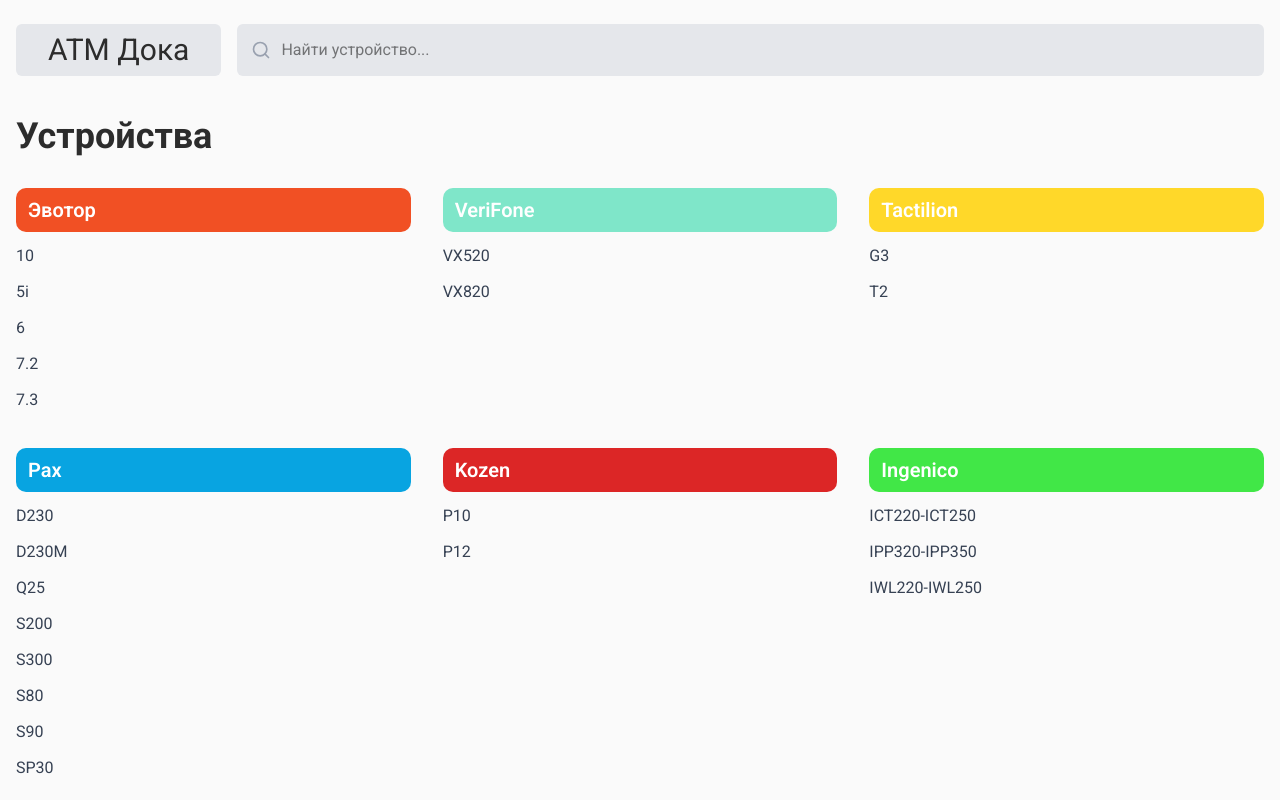
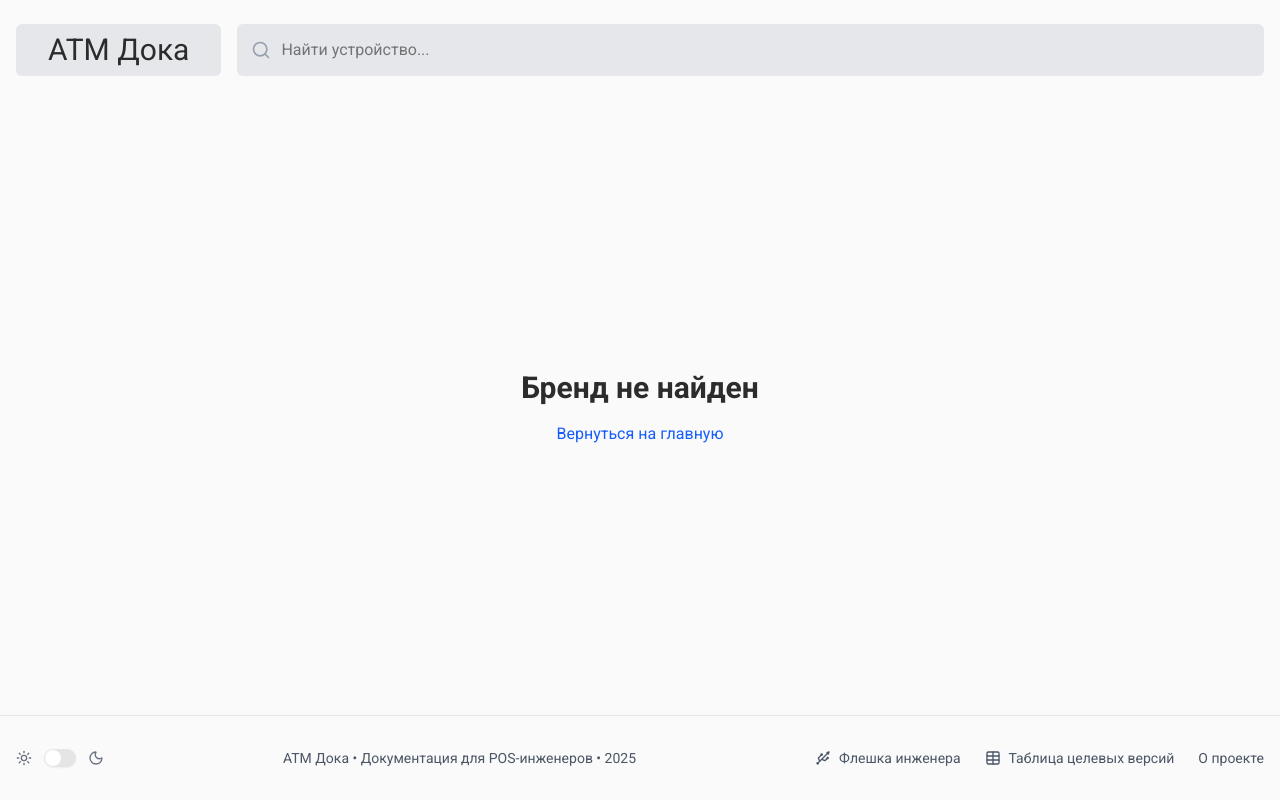
Before and after one commit to Kravchenko-Sergey/atm-doka, a Next.js app: page /devices in a window 1280 px wide. Shown: the top 800 px of the page. Built offline with nearby package versions, Linux system fonts and the light colour scheme.

Commit message:
fix: delete device rout

```diff
--- a/src/app/devices/[brand]/[model]/page.tsx
+++ b/src/app/[brand]/[model]/page.tsx
@@ -98,7 +98,7 @@
 	useEffect(() => {
 		if (!device && brandSlug && modelSlug) {
 			// Если устройство не найдено, перенаправляем на страницу бренда
-			router.push(`/devices/${brandSlug}`)
+			router.push(`/${brandSlug}`)
 			return
 		}
 
@@ -124,7 +124,7 @@
 	// Функция для получения URL устройства
 	const getDeviceUrl = (deviceItem: any) => {
 		if (!deviceItem) return '/'
-		return `/devices/${deviceItem.brandSlug}/${deviceItem.modelSlug}`
+		return `/${deviceItem.brandSlug}/${deviceItem.modelSlug}`
 	}
 
 	const Content = device?.content
@@ -185,7 +185,7 @@
 								</Link>
 								<ChevronRight size={16} />
 								<Link
-									href={`/devices/${brandSlug}`}
+									href={`/${brandSlug}`}
 									className='flex items-center gap-1 hover:text-white transition-colors'
 								>
 									<span>{brandInfo?.displayBrand || device.brand}</span>
--- a/src/app/devices/[brand]/page.tsx
+++ b/src/app/[brand]/page.tsx
@@ -118,7 +118,7 @@
 										{brandDevices.map((device) => (
 											<div key={device.id} className='py-1'>
 												<Link
-													href={`/devices/${brandSlug}/${device.modelSlug}`}
+													href={`/${brandSlug}/${device.modelSlug}`}
 													className='text-base md:text-lg text-gray-700 dark:text-gray-300 hover:text-blue-600
                           dark:hover:text-blue-400 hover:underline transition-colors whitespace-nowrap flex items-center gap-2'
 												>
--- a/src/app/devices/page.tsx
+++ /dev/null
@@ -1,89 +0,0 @@
-'use client'
-
-import { Device, useRootStore } from '@/lib'
-import { useEffect, useState } from 'react'
-import Link from 'next/link'
-
-export default function DevicesPage() {
-	const devices = useRootStore((state) => state.devices)
-	const [groupedDevices, setGroupedDevices] = useState<
-		Record<string, Device[]>
-	>({})
-
-	// Группировка устройств по брендам
-	useEffect(() => {
-		const grouped: Record<string, Device[]> = {}
-
-		devices.forEach((device) => {
-			const brand = device.brand
-			if (!grouped[brand]) {
-				grouped[brand] = []
-			}
-			grouped[brand].push(device)
-		})
-
-		// Сортируем бренды по алфавиту, а устройства внутри по модели
-		const sortedGrouped = Object.entries(grouped)
-			.sort(([brandA], [brandB]) => brandB.localeCompare(brandA))
-			.reduce(
-				(acc, [brand, brandDevices]) => {
-					const sortedDevices = brandDevices.sort((a, b) =>
-						a.model.localeCompare(b.model)
-					)
-					acc[brand] = sortedDevices
-					return acc
-				},
-				{} as Record<string, Device[]>
-			)
-
-		setGroupedDevices(sortedGrouped)
-	}, [devices])
-
-	// Получаем цвет для бренда из первого устройства этого бренда
-	const getBrandColor = (brand: string): string => {
-		const firstDevice = groupedDevices[brand]?.[0]
-		return firstDevice?.bgColor || '#6b7280'
-	}
-
-	return (
-		<div className='container pt-20 md:pt-4 max-w-[1572px] mx-auto px-4 py-8'>
-			{/* Заголовок */}
-			<h1 className='text-4xl font-bold mb-8'>Устройства</h1>
-
-			{/* Три колонки с брендами */}
-			<div className='grid grid-cols-1 md:grid-cols-2 lg:grid-cols-3 gap-6 lg:gap-8'>
-				{Object.entries(groupedDevices).map(([brand, brandDevices]) => {
-					const brandColor = getBrandColor(brand)
-					return (
-						<div key={brand} className='space-y-2'>
-							{/* Заголовок бренда с цветным фоном */}
-							<div className='text-xl font-semibold'>
-								<div
-									className='text-xl font-semibold px-3 py-2 rounded-lg text-white'
-									style={{ backgroundColor: brandColor }}
-								>
-									{brand}
-								</div>
-							</div>
-
-							{/* Список моделей */}
-							<ul className='space-y-1'>
-								{brandDevices.map((device) => (
-									<li key={device.id} className='py-1'>
-										<Link
-											href={`/devices/${device.url}`}
-											className='text-base text-gray-700 dark:text-gray-300 hover:text-blue-600
-												dark:hover:text-blue-400 hover:underline transition-colors'
-										>
-											{device.model}
-										</Link>
-									</li>
-								))}
-							</ul>
-						</div>
-					)
-				})}
-			</div>
-		</div>
-	)
-}
--- a/src/app/home-client.tsx
+++ b/src/app/home-client.tsx
@@ -20,7 +20,7 @@
 		() =>
 			brands.map((brand) => ({
 				title: brand.displayBrand,
-				url: `/devices/${brand.brand}`,
+				url: `/${brand.brand}`,
 				color: brand.color
 			})),
 		[brands]
@@ -35,7 +35,7 @@
 				color: brand.color,
 				models: brand.models.map((model) => ({
 					name: model.displayName,
-					url: `/devices/${brand.brand}/${model.slug}`
+					url: `/${brand.brand}/${model.slug}`
 				}))
 			})),
 		[brands]
@@ -138,7 +138,7 @@
 						{displayedDevices.length > 0 ? (
 							displayedDevices.map((device) => (
 								<Link
-									href={`/devices/${device.brandSlug}/${device.modelSlug}`}
+									href={`/${device.brandSlug}/${device.modelSlug}`}
 									key={device.id}
 									className='relative p-4 min-w-[320px] h-[330px] flex flex-col items-center justify-between flex-1 rounded-sm overflow-hidden transition-all duration-300 ease-in-out sm:h-[480px] sm:min-w-[400px] hover:shadow-lg hover:scale-101'
 									style={{ backgroundColor: device.bgColor }}
--- a/src/app/sitemap.ts
+++ b/src/app/sitemap.ts
@@ -117,7 +117,7 @@
 
 	// Страницы брендов
 	const brandPages = uniqueBrands.map((brand) => ({
-		url: `${baseUrl}/devices/${brand}`,
+		url: `${baseUrl}/${brand}`,
 		lastModified: currentDate,
 		changeFrequency: 'weekly' as const,
 		priority: 0.9
@@ -125,7 +125,7 @@
 
 	// Страницы устройств
 	const devicePages = devices.map((device) => ({
-		url: `${baseUrl}/devices/${device.brand}/${device.modelSlug}`,
+		url: `${baseUrl}/${device.brand}/${device.modelSlug}`,
 		lastModified: device.updatedAt,
 		changeFrequency: 'weekly' as const,
 		priority: 0.8
--- a/src/components/features/search/search-input.tsx
+++ b/src/components/features/search/search-input.tsx
@@ -57,9 +57,9 @@
 		if (!device.brand || !device.model) return '#'
 
 		const brandSlug = device.brandSlug.toLowerCase()
-		const modelSlug = createModelSlug(device.model)
+		const modelSlug = createModelSlug(device.modelSlug)
 
-		return `/devices/${brandSlug}/${modelSlug}`
+		return `/${brandSlug}/${modelSlug}`
 	}
 
 	return (
--- a/src/components/layout/footer.tsx
+++ b/src/components/layout/footer.tsx
@@ -18,24 +18,43 @@
 					{/* Тема */}
 					<div className='flex items-center gap-3'>
 						<Sun size={16} className='text-gray-500' />
-						<Switch checked={theme === 'dark'} onCheckedChange={toggleTheme} aria-label='Переключить тему' />
+						<Switch
+							checked={theme === 'dark'}
+							onCheckedChange={toggleTheme}
+							aria-label='Переключить тему'
+						/>
 						<Moon size={16} className='text-gray-500' />
 					</div>
 
 					{/* Центр: текст */}
-					<div className='text-sm text-gray-600 dark:text-gray-400 text-center px-4 whitespace-nowrap'>ATM Дока • Документация для POS-инженеров • {currentYear}</div>
+					<div className='text-sm text-gray-600 dark:text-gray-400 text-center px-4 whitespace-nowrap'>
+						ATM Дока • Документация для POS-инженеров • {currentYear}
+					</div>
 
 					{/* Ссылки */}
 					<div className='flex items-center gap-6'>
-						<Link href='https://disk.yandex.ru/d/pBGRrxepfXG-yw' target='_blank' rel='noopener noreferrer' className='flex items-center gap-2 text-sm text-gray-600 hover:text-gray-900 dark:text-gray-400 dark:hover:text-gray-200 transition-colors whitespace-nowrap'>
+						<Link
+							href='https://disk.yandex.ru/d/pBGRrxepfXG-yw'
+							target='_blank'
+							rel='noopener noreferrer'
+							className='flex items-center gap-2 text-sm text-gray-600 hover:text-gray-900 dark:text-gray-400 dark:hover:text-gray-200 transition-colors whitespace-nowrap'
+						>
 							<Usb size={16} />
 							Флешка инженера
 						</Link>
-						<Link href='https://cloud.atm72.ru/s/7wtH9HYb74DLrCt' target='_blank' rel='noopener noreferrer' className='flex items-center gap-2 text-sm text-gray-600 hover:text-gray-900 dark:text-gray-400 dark:hover:text-gray-200 transition-colors whitespace-nowrap'>
+						<Link
+							href='https://cloud.atm72.ru/s/7wtH9HYb74DLrCt'
+							target='_blank'
+							rel='noopener noreferrer'
+							className='flex items-center gap-2 text-sm text-gray-600 hover:text-gray-900 dark:text-gray-400 dark:hover:text-gray-200 transition-colors whitespace-nowrap'
+						>
 							<Table size={16} />
 							Таблица целевых версий
 						</Link>
-						<Link href='/about' className='text-sm text-gray-600 hover:text-gray-900 dark:text-gray-400 dark:hover:text-gray-200 transition-colors whitespace-nowrap'>
+						<Link
+							href='/about'
+							className='text-sm text-gray-600 hover:text-gray-900 dark:text-gray-400 dark:hover:text-gray-200 transition-colors whitespace-nowrap'
+						>
 							О проекте
 						</Link>
 					</div>
@@ -44,26 +63,45 @@
 				{/* Мобилка: вертикально */}
 				<div className='flex lg:hidden flex-col items-center gap-4'>
 					{/* Текст */}
-					<div className='text-xs text-gray-600 dark:text-gray-400 text-center'>ATM Дока • Документация для POS-инженеров • {currentYear}</div>
+					<div className='text-xs text-gray-600 dark:text-gray-400 text-center'>
+						ATM Дока • Документация для POS-инженеров • {currentYear}
+					</div>
 
 					{/* Нижний ряд: тема и ссылки */}
 					<div className='flex items-center justify-center gap-4'>
 						<div className='flex items-center gap-2'>
 							<Sun size={16} className='text-gray-500' />
-							<Switch checked={theme === 'dark'} onCheckedChange={toggleTheme} aria-label='Переключить тему' />
+							<Switch
+								checked={theme === 'dark'}
+								onCheckedChange={toggleTheme}
+								aria-label='Переключить тему'
+							/>
 							<Moon size={16} className='text-gray-500' />
 						</div>
 
 						<div className='flex items-center gap-4'>
-							<Link href='https://disk.yandex.ru/d/pBGRrxepfXG-yw' target='_blank' rel='noopener noreferrer' className='flex items-center gap-1 text-sm text-gray-600 hover:text-gray-900 dark:text-gray-400 dark:hover:text-gray-200 transition-colors'>
+							<Link
+								href='https://disk.yandex.ru/d/pBGRrxepfXG-yw'
+								target='_blank'
+								rel='noopener noreferrer'
+								className='flex items-center gap-1 text-sm text-gray-600 hover:text-gray-900 dark:text-gray-400 dark:hover:text-gray-200 transition-colors'
+							>
 								<Usb size={14} />
 								Флешка
 							</Link>
-							<Link href='https://cloud.atm72.ru/d/pBGRrxepfXG-yw' target='_blank' rel='noopener noreferrer' className='flex items-center gap-1 text-sm text-gray-600 hover:text-gray-900 dark:text-gray-400 dark:hover:text-gray-200 transition-colors'>
+							<Link
+								href='https://cloud.atm72.ru/d/pBGRrxepfXG-yw'
+								target='_blank'
+								rel='noopener noreferrer'
+								className='flex items-center gap-1 text-sm text-gray-600 hover:text-gray-900 dark:text-gray-400 dark:hover:text-gray-200 transition-colors'
+							>
 								<Table size={14} />
 								Таблица
 							</Link>
-							<Link href='/about' className='text-sm text-gray-600 hover:text-gray-900 dark:text-gray-400 dark:hover:text-gray-200 transition-colors'>
+							<Link
+								href='/about'
+								className='text-sm text-gray-600 hover:text-gray-900 dark:text-gray-400 dark:hover:text-gray-200 transition-colors whitespace-nowrap'
+							>
 								О проекте
 							</Link>
 						</div>
```
Also changed, not shown: src/components/content/tactilion/g3.tsx (+87 -28 lines).
